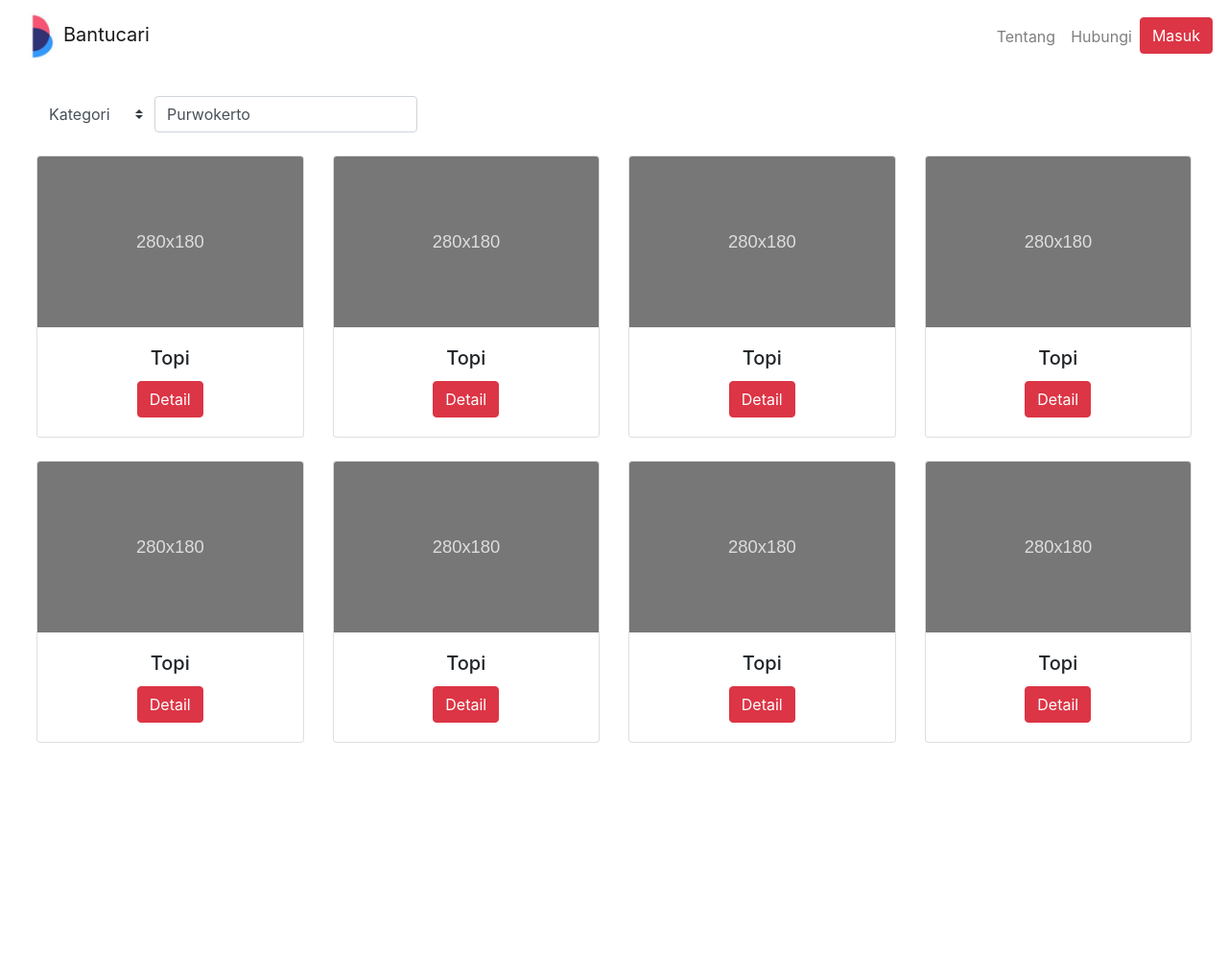
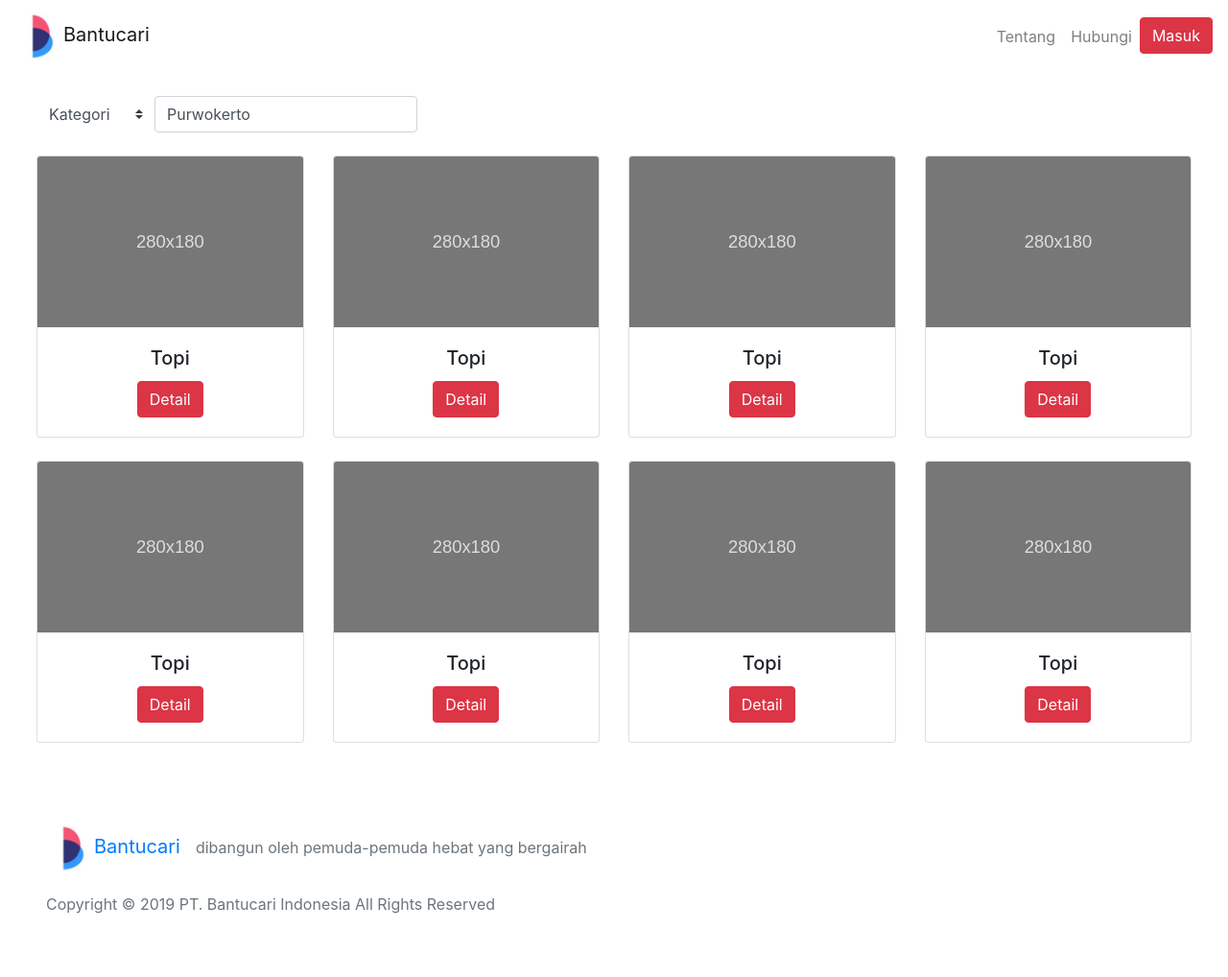
Before and after one commit to habib-ada/bantucari, a plain HTML site: page index.html in a window 1280 px wide. Shown: the whole page at 96% size. Before the commit the page ends 806 px from the top, so only its background shows below. Drawn offline with Linux system fonts and the light colour scheme.

Commit message:
homepage siap, tambah footer

```diff
--- a/index.html
+++ b/index.html
@@ -172,7 +172,21 @@
         <!-- /product -->
       </div>
     </div>
-    <footer></footer>
+    <footer class="bd-footer text-muted">
+      <div class="container-fluid p-3 p-md-5">
+        <p>
+          <a class="navbar-brand" href="#"
+            ><img
+              src="./public/img/logo.jpg"
+              alt=""
+              width="50"
+              height="50"
+            />Bantucari</a
+          >dibangun oleh pemuda-pemuda hebat yang bergairah
+        </p>
+        <p>Copyright © 2019 PT. Bantucari Indonesia All Rights Reserved</p>
+      </div>
+    </footer>
     <script
       type="text/javascript"
       src="./public/js/jquery-3.3.1.slim.min.js"
```
